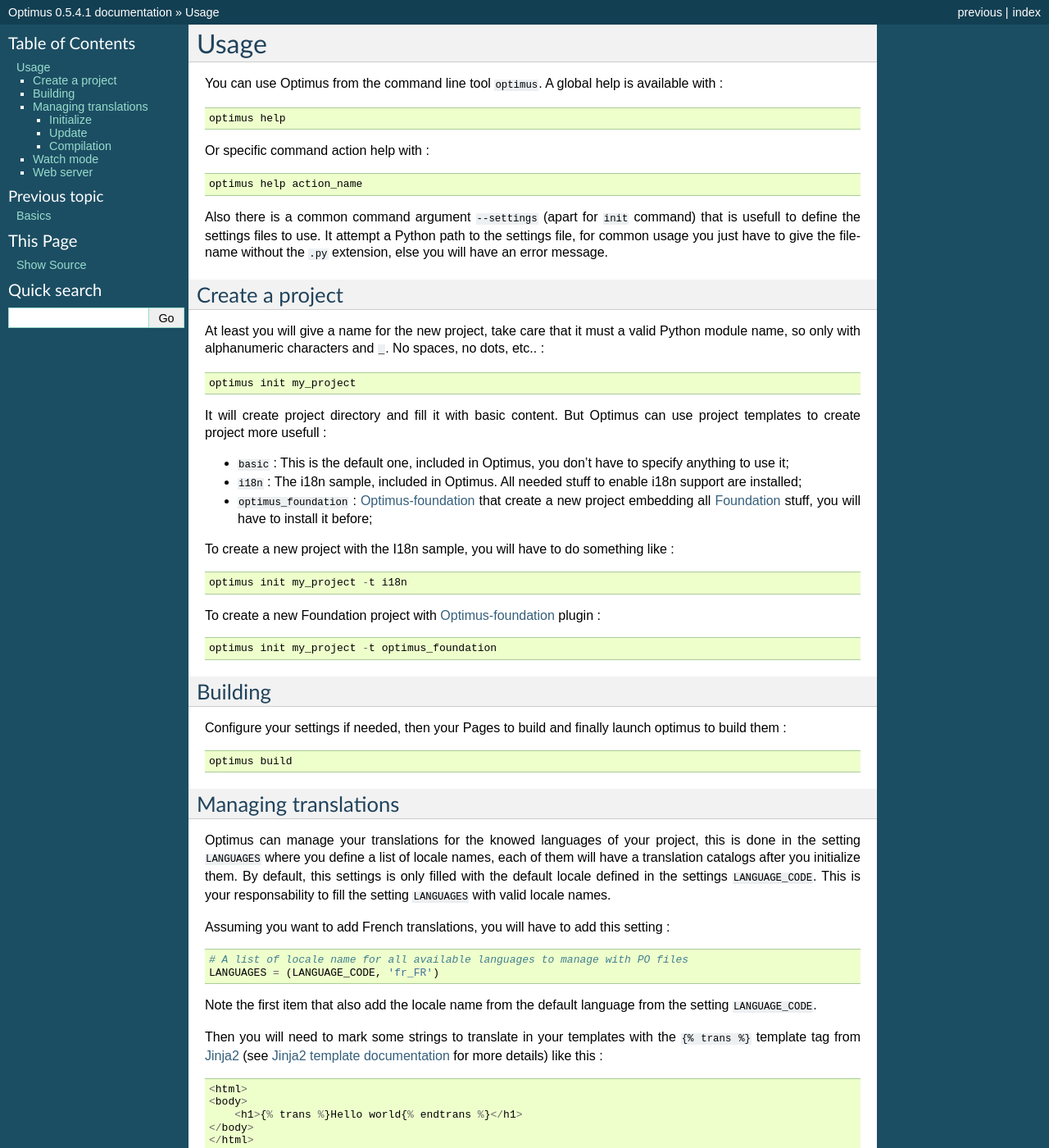
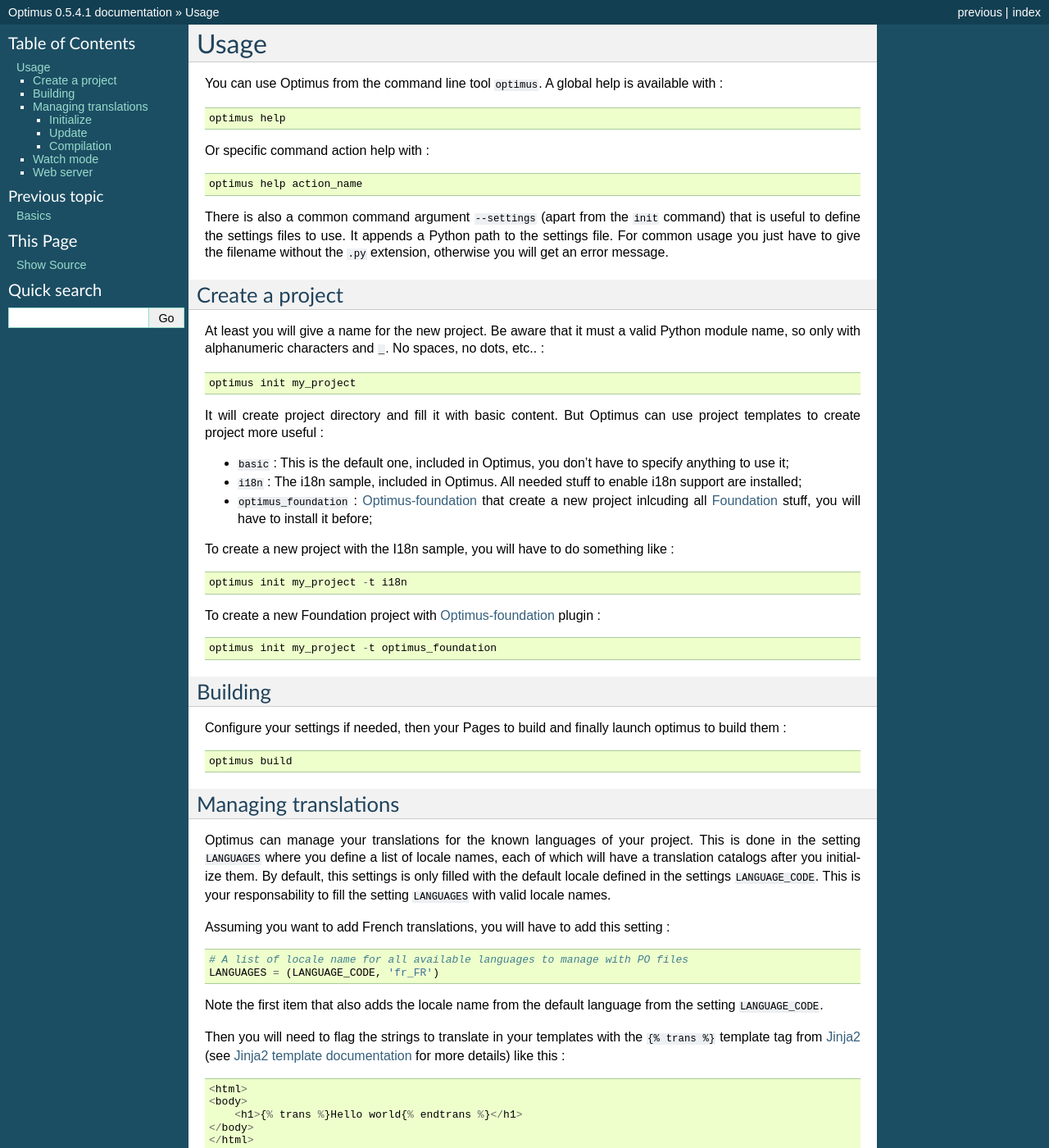
Before and after one commit to sveetch/Optimus, a Sphinx documentation site: the page built from docs/usage.rst, in a window 1280 px wide and 1400 px high. Shown: the whole window at 82% size. Built offline with Sphinx 7.4.7, drawn with Linux system fonts in a browser that asks for light colours; some of the changed text lies outside the part shown.

Commit message:
Minor corrections.

```diff
--- a/docs/usage.rst
+++ b/docs/usage.rst
@@ -22,22 +22,22 @@
 
     optimus help action_name
 
-Also there is a common command argument ``--settings`` (apart for ``init`` command) that is usefull to define the settings files to use. It attempt a Python path to the settings file, for common usage you just have to give the filename without the ``.py`` extension, else you will have an error message.
+There is also a common command argument ``--settings`` (apart from the ``init`` command) that is useful to define the settings files to use. It appends a Python path to the settings file. For common usage you just have to give the filename without the ``.py`` extension, otherwise you will get an error message.
 
 .. _usage-project-label:
 
 Create a project
 ================
 
-At least you will give a name for the new project, take care that it must a valid Python module name, so only with alphanumeric characters and ``_``. No spaces, no dots, etc.. : ::
+At least you will give a name for the new project. Be aware that it must a valid Python module name, so only with alphanumeric characters and ``_``. No spaces, no dots, etc.. : ::
 
     optimus init my_project
 
-It will create project directory and fill it with basic content. But Optimus can use project templates to create project more usefull :
+It will create project directory and fill it with basic content. But Optimus can use project templates to create project more useful :
 
 * ``basic`` : This is the default one, included in Optimus, you don't have to specify anything to use it;
 * ``i18n`` : The i18n sample, included in Optimus. All needed stuff to enable i18n support are installed;
-* ``optimus_foundation`` : `Optimus-foundation`_ that create a new project embedding all `Foundation`_ stuff, you will have to install it before;
+* ``optimus_foundation`` : `Optimus-foundation`_ that create a new project inlcuding all `Foundation`_ stuff, you will have to install it before;
 
 To create a new project with the I18n sample, you will have to do something like : ::
 
@@ -61,16 +61,16 @@
 Managing translations
 =====================
 
-Optimus can manage your translations for the knowed languages of your project, this is done in the setting ``LANGUAGES`` where you define a list of locale names, each of them will have a translation catalogs after you initialize them. By default, this settings is only filled with the default locale defined in the settings ``LANGUAGE_CODE``. This is your responsability to fill the setting ``LANGUAGES`` with valid locale names.
+Optimus can manage your translations for the known languages of your project. This is done in the setting ``LANGUAGES`` where you define a list of locale names, each of which will have a translation catalogs after you initialize them. By default, this settings is only filled with the default locale defined in the settings ``LANGUAGE_CODE``. This is your responsability to fill the setting ``LANGUAGES`` with valid locale names.
 
 Assuming you want to add French translations, you will have to add this setting : ::
 
     # A list of locale name for all available languages to manage with PO files
     LANGUAGES = (LANGUAGE_CODE, 'fr_FR')
 
-Note the first item that also add the locale name from the default language from the setting ``LANGUAGE_CODE``.
+Note the first item that also adds the locale name from the default language from the setting ``LANGUAGE_CODE``.
 
-Then you will need to mark some strings to translate in your templates with the ``{% trans %}`` template tag from `Jinja2`_ (see `Jinja2 template documentation <http://jinja.pocoo.org/docs/templates/#i18n-in-templates>`_ for more details) like this : ::
+Then you will need to flag the strings to translate in your templates with the ``{% trans %}`` template tag from `Jinja2`_ (see `Jinja2 template documentation <http://jinja.pocoo.org/docs/templates/#i18n-in-templates>`_ for more details) like this : ::
 
     <html>
     <body>
```
Also changed, not shown: other parts of docs/usage.rst (+2 -2 lines).
